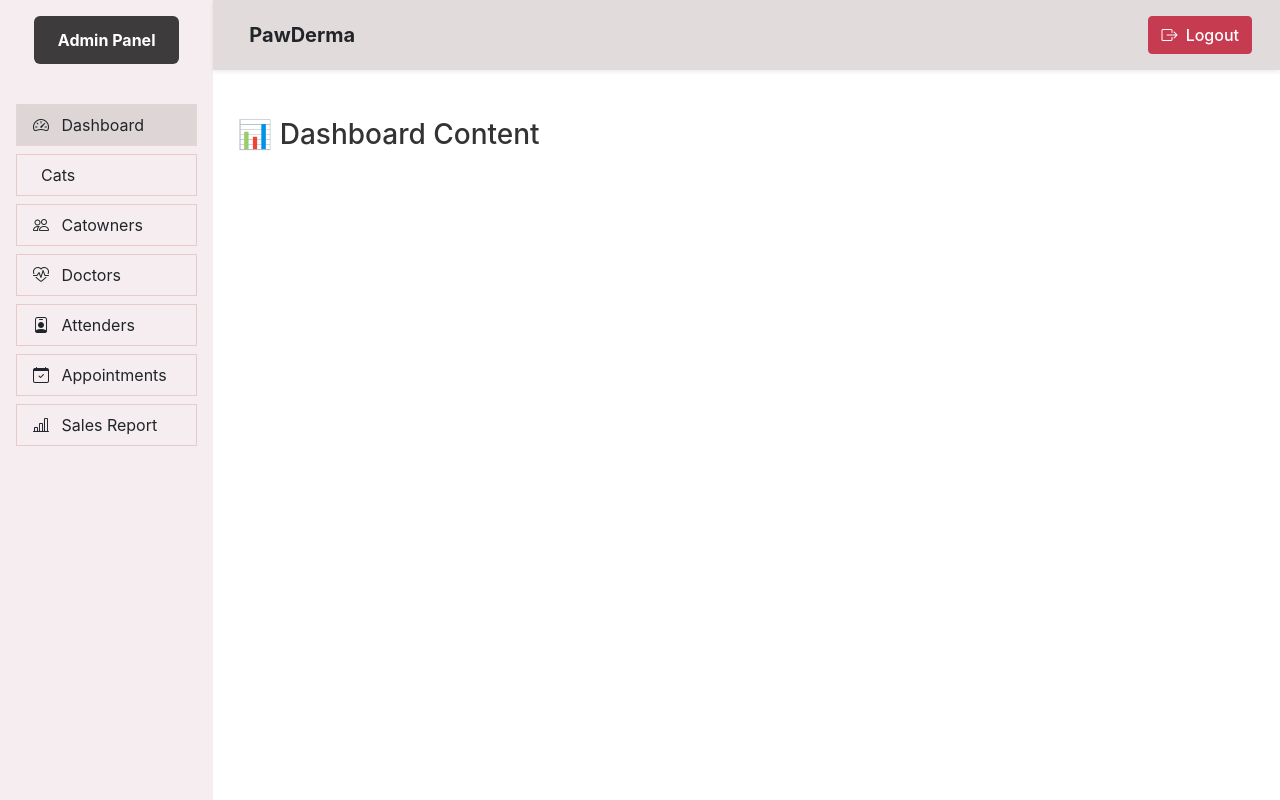
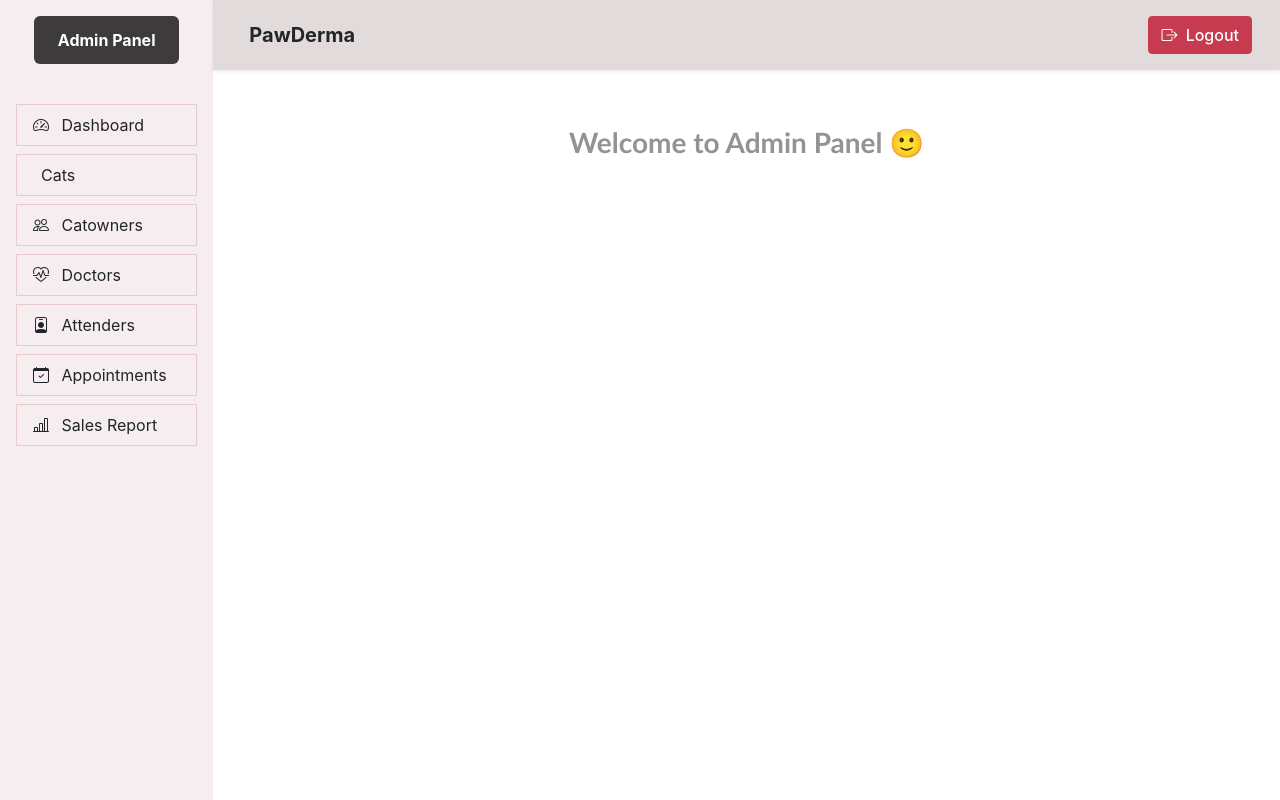
Before and after one commit to alexlison/PawDerma-Frontend, a React (Create React App) app: page /adminPanel in a window 1280 px wide. Built offline with nearby package versions, Linux system fonts and the light colour scheme; sample sign-in values are in the browser's storage.

Commit message:
AdminPanel is Updated with Token Authentication

```diff
--- a/src/Components/AdminPanel.jsx
+++ b/src/Components/AdminPanel.jsx
@@ -1,32 +1,63 @@
-import React, { useState } from "react";
-import { Link } from "react-router-dom";
+import React, { useEffect, useState } from "react";
+import { Link, useNavigate } from "react-router-dom";
 
 const AdminPanel = () => {
-  const [activePage, setActivePage] = useState("dashboard");
+
+  const navigate = useNavigate()
+
+
+  //Token Authentication
+
+  const [token,changeToken] = useState(sessionStorage.getItem("token"))
+
+  const[userType,changeUserType] = useState(sessionStorage.getItem("userType"))
+
+  useEffect(() => {
+
+    if(!token || userType !== 'admin')
+    {
+      alert("Access denied! Only admins can access this page.");
+      navigate("/");
+    }
+  },[token,userType,navigate]);
+
+
+//Logout
+
+const logout = () => {
+
+  sessionStorage.clear()
+  navigate("/")
+}
+
+  const [activePage, setActivePage] = useState("");
 
   const renderContent = () => {
     switch (activePage) {
       case "dashboard":
-        return <h3>📊 Dashboard Content</h3>;
+        return <h3 className="text-center mt-3">📊 Dashboard</h3>;
       case "cats":
-        return <h3>🐱 Cats Content</h3>;
+        return <h3 className="text-center mt-3">🐱 Cats</h3>;
       case "catowners":
-        return <h3>👤 Catowners Content</h3>;
+        return <h3 className="text-center mt-3">👤 Catowners</h3>;
       case "doctors":
-        return <h3>🩺 Doctors Content</h3>;
+        return <h3 className="text-center mt-3">🩺 Doctors</h3>;
       case "attenders":
-        return <h3>👥 Attenders Content</h3>;
+        return <h3 className="text-center mt-3">👥 Attenders</h3>;
       case "appointments":
-        return <h3>📅 Appointments Content</h3>;
+        return <h3 className="text-center mt-3">📅 Appointments</h3>;
       case "sales":
-        return <h3>📈 Sales Report Content</h3>;
-      default:
-        return <h3>Welcome to PawDerma Admin Panel</h3>;
+        return <h3 className="text-center mt-3">📈 Sales Report</h3>;
+      default :
+        return <h3 className="text-center mt-4 pt-2 my-font ">  Welcome to Admin Panel 🙂 </h3>;
     }
   };
 
   return (
-    <div className="container-fluid">
+    <div className="container-fluid" style={{ userSelect: "none" }}
+      onCopy={(e) => e.preventDefault()}
+      onCut={(e) => e.preventDefault()}
+      onPaste={(e) => e.preventDefault()} >
       <div className="row">
         {/* Sidebar */}
         <div className="col-12 col-lg-2 p-0">
@@ -132,14 +163,14 @@ const AdminPanel = () => {
               <h5 className="m-0 fw-bold text-dark">
                 <i className="fa-solid fa-paw me-2"></i> PawDerma
               </h5>
-              <Link to="/logout" className="my-btn">
+              <button to="/logout" className="my-btn" onClick={logout}>
                 <i className="bi bi-box-arrow-right me-1"></i> Logout
-              </Link>
+              </button>
             </div>
           </nav>
 
           {/* Center Content */}
-          <div className="p-4 pt-5 pl-5">{renderContent()}</div>
+          <div className="p-4  pl-5">{renderContent()}</div>
         </div>
       </div>
     </div>
--- a/src/index.css
+++ b/src/index.css
@@ -11,6 +11,7 @@ code {
   font-family: source-code-pro, Menlo, Monaco, Consolas, 'Courier New',
     monospace;
 }
+
 
 /* ===== Universal Theme CSS ===== */
 :root {
@@ -39,7 +40,15 @@ code {
   --my-hyper-links:var(--my-primary-active);
 }
 
+.my-font{
 
+  font-family: 'Trebuchet MS', 'Lucida Sans Unicode', 'Lucida Grande', 'Lucida Sans', Arial, sans-serif;
+  font-weight: 600;
+  font-size: 28px;
+  color: #959292;
+  text-align: center;
+  margin-top: 2rem;
+}
 /* Base Page Styles */
 body {
   background-color: var(--my-page-bg);
```
